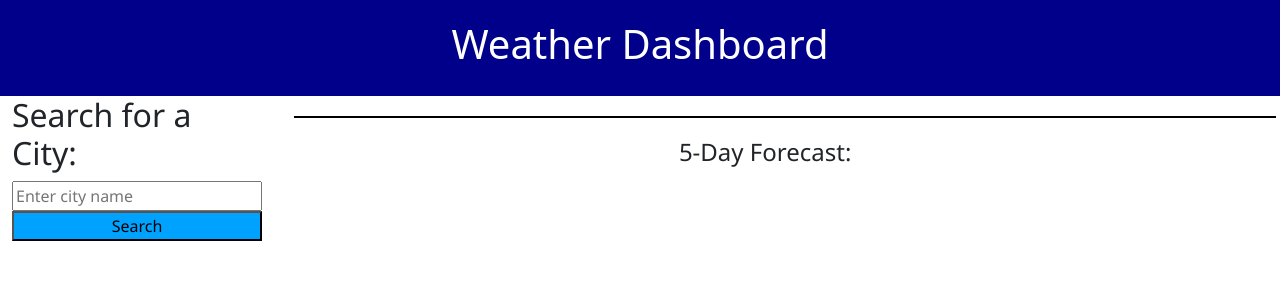
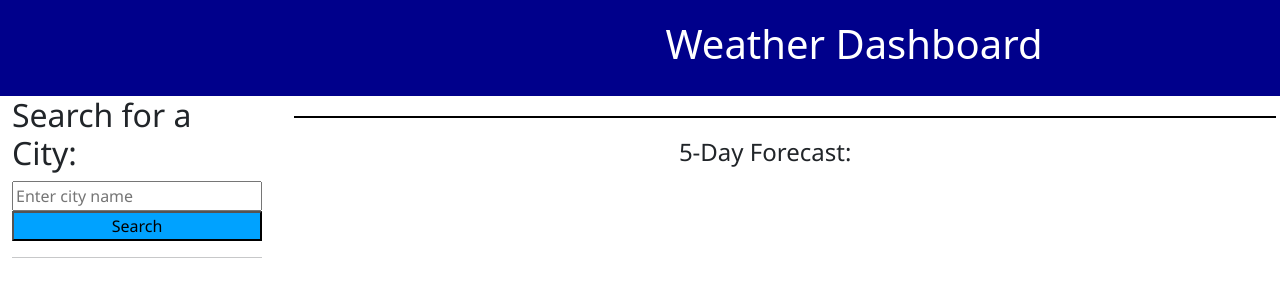
Before and after one commit to mndanh/weather-dashboard, a plain HTML site: page index.html in a window 1280 px wide. Drawn offline with nearby package versions, Linux system fonts and the light colour scheme.

Commit message:
updated some styling

```diff
--- a/assets/css/style.css
+++ b/assets/css/style.css
@@ -5,8 +5,10 @@
 header {
     padding: 20px;
     background-color: darkblue;
+    background-image: linear-gradient(to right, rgb(69, 69, 216) to darkblue);
     color: white;
     text-align: center;
+    padding-left: 35%;
 }
 
 body {
@@ -24,6 +26,14 @@ body {
     flex-direction: column;
     width: 25%;
     align-items: center;
+}
+
+hr {
+    width: 100%;
+    max-width: 500px;
+    margin: 20px 0;
+    border: 0;
+    border-top: 1px solid #ccc;
 }
 
 input {
```
